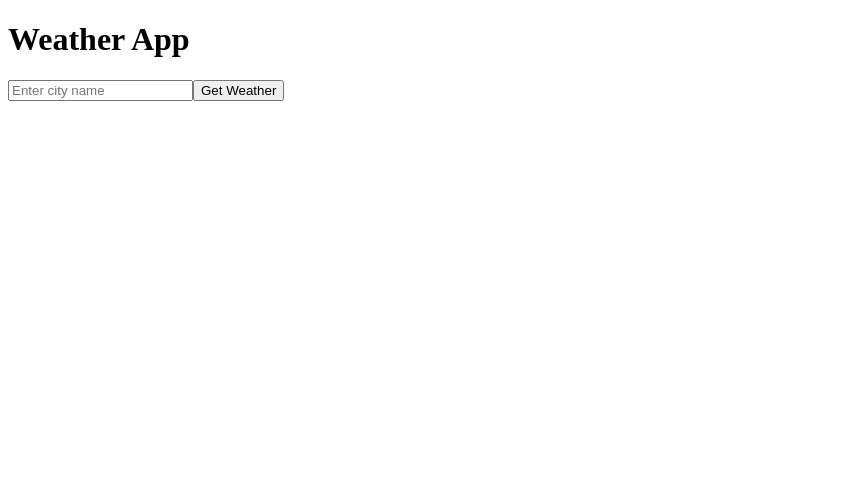
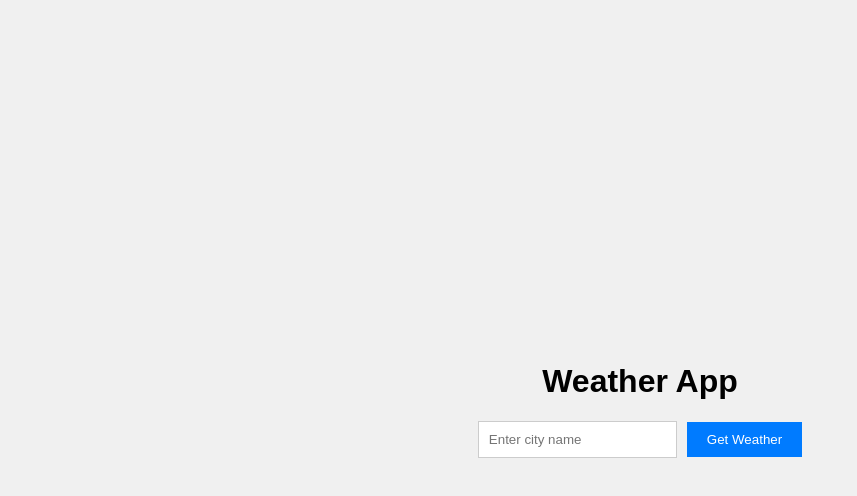
Before and after one commit to azizt24/Weather_app, a React (Vite) app in the folder Weather_ project/my-weather-app/: page / in a window 1280 px wide. Shown: the top 496 px of the page, without its empty margins (0-857 px from the left). Built offline with nearby package versions, Linux system fonts and the light colour scheme.

Commit message:
Update App.css

```diff
--- a/Weather_ project/my-weather-app/src/App.css
+++ b/Weather_ project/my-weather-app/src/App.css
@@ -1,59 +1,33 @@
 
-import React, { useState, useEffect } from 'react';
-import './App.css';
-
-function App() {
-  const [cityName, setCityName] = useState('');
-  const [weatherData, setWeatherData] = useState(null);
-  const [error, setError] = useState(null);
-
-  useEffect(() => {
-    if (!cityName) {
-      return;
-    }
-
-    const API_KEY = 'eb06cca728caef5dd729368993b747f3'; // Replace with your OpenWeatherMap API key
-    const apiUrl = `https://api.openweathermap.org/data/2.5/weather?q=${encodeURIComponent(
-      cityName
-    )}&appid=${API_KEY}&units=metric`;
-
-    fetch(apiUrl)
-      .then((response) => {
-        if (!response.ok) {
-          throw new Error('City not found');
-        }
-        return response.json();
-      })
-      .then((data) => {
-        setWeatherData(data);
-        setError(null);
-      })
-      .catch((err) => {
-        setWeatherData(null);
-        setError(err.message);
-      });
-  }, [cityName]);
-
-  return (
-    <div className="container">
-      <h1>Weather App</h1>
-      <input
-        type="text"
-        placeholder="Enter city name"
-        value={cityName}
-        onChange={(e) => setCityName(e.target.value)}
-      />
-      <button>Get Weather</button>
-      {error && <p>{error}</p>}
-      {weatherData && (
-        <div>
-          <h2>{weatherData.name}, {weatherData.sys.country}</h2>
-          <p>Temperature: {weatherData.main.temp}°C</p>
-          <p>Weather: {weatherData.weather[0].description}</p>
-        </div>
-      )}
-    </div>
-  );
+body {
+  font-family: Arial, sans-serif;
+  background-color: #f0f0f0;
+  margin: 0;
+  padding: 0;
+  display: flex;
+  justify-content: center;
+  align-items: center;
+  height: 100vh;
 }
 
-export default App;
+.container {
+  text-align: center;
+}
+
+input[type="text"] {
+  padding: 10px;
+  border: 1px solid #ccc;
+  margin-right: 10px;
+}
+
+button {
+  padding: 10px 20px;
+  background-color: #007bff;
+  color: white;
+  border: none;
+  cursor: pointer;
+}
+
+button:hover {
+  background-color: #0056b3;
+}
```
